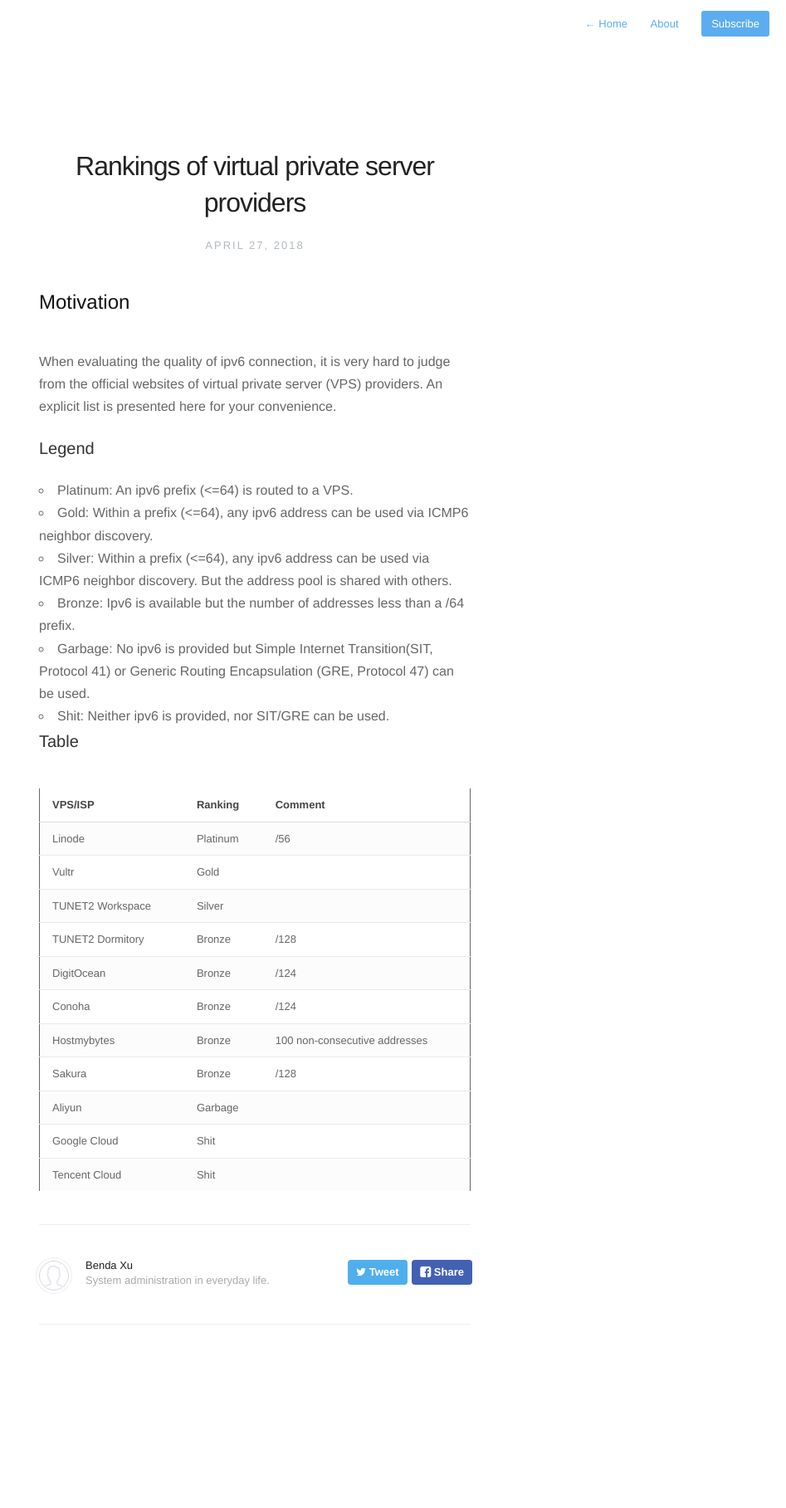
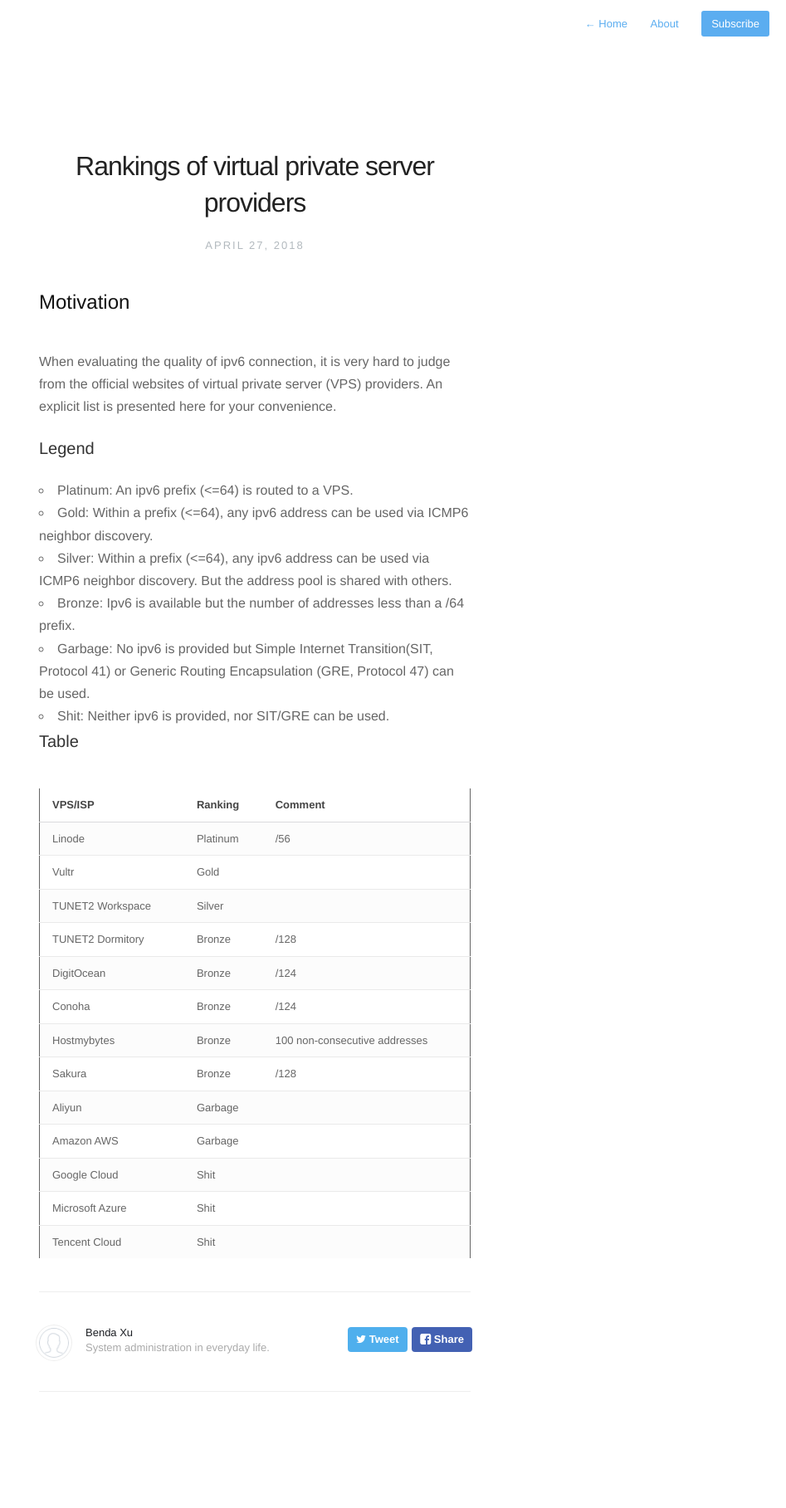
Before and after one commit to heroxbd/heroxbd.github.io, a Jekyll site: the page built from _posts/2018-04-27-virtual-private-server-ipv6-ranking.html, in a window 1280 px wide. Shown: the whole page at 83% size, without its empty margins (333-1280 px from the left). Built offline with Jekyll 4.4.1, drawn with Linux system fonts in a browser that asks for light colours; nearby versions of some CDN libraries; before the commit the page ends 1736 px from its top, so only the background shows below that.

Commit message:
Add AWS and Azure.

```diff
--- a/_posts/2018-04-27-virtual-private-server-ipv6-ranking.html
+++ b/_posts/2018-04-27-virtual-private-server-ipv6-ranking.html
@@ -115,7 +115,19 @@ can be used.</li>
 </tr>
 
 <tr>
+<td class="org-left">Amazon AWS</td>
+<td class="org-left">Garbage</td>
+<td class="org-left">&#xa0;</td>
+</tr>
+
+<tr>
 <td class="org-left">Google Cloud</td>
+<td class="org-left">Shit</td>
+<td class="org-left">&#xa0;</td>
+</tr>
+
+<tr>
+<td class="org-left">Microsoft Azure</td>
 <td class="org-left">Shit</td>
 <td class="org-left">&#xa0;</td>
 </tr>
```
